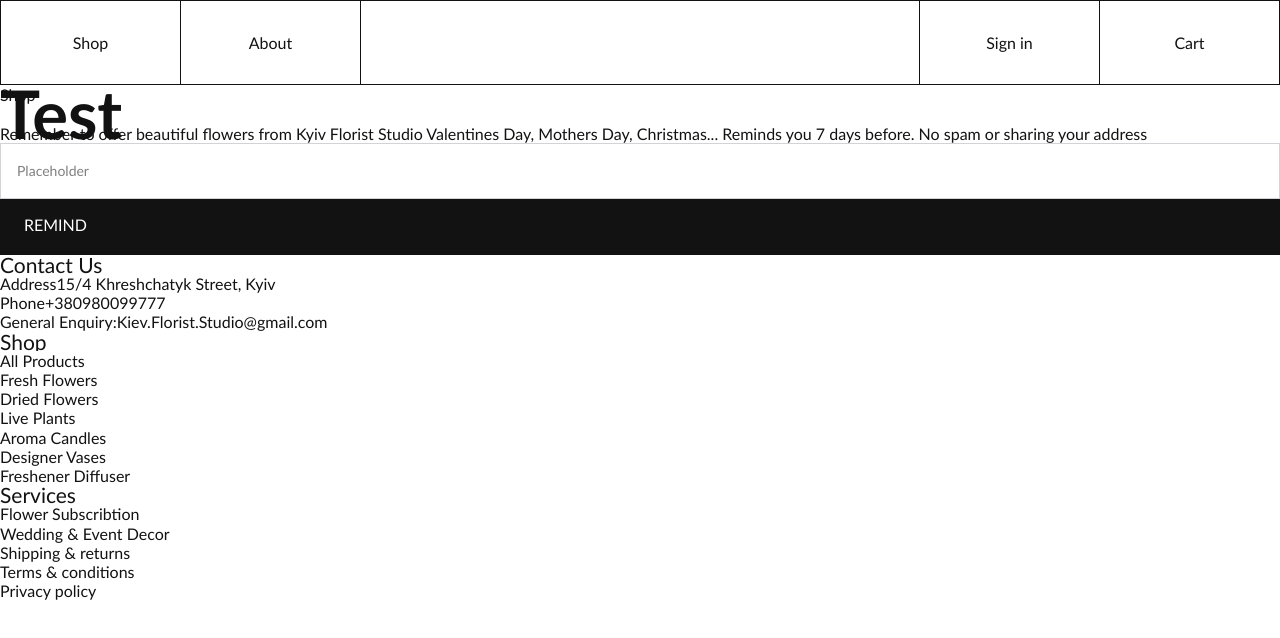
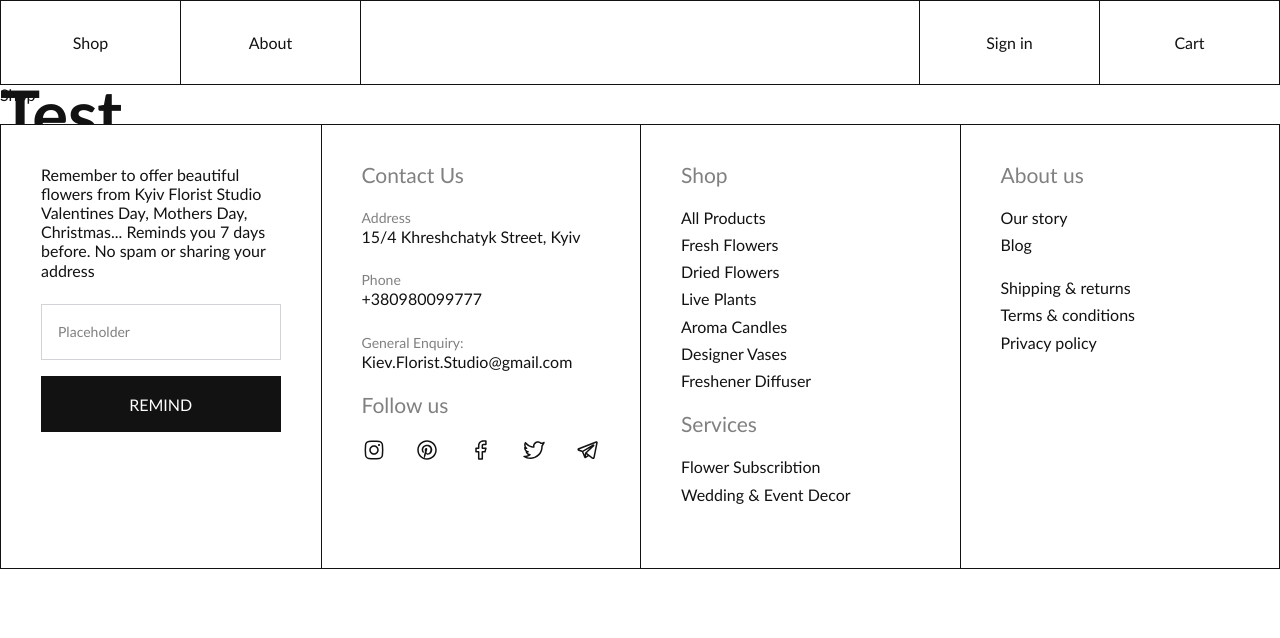
Before and after one commit to Pascal-Adrian/luxe_bouquets, a React (Vite) app: page /shop in a window 1280 px wide. Shown: the top 638 px of the page. Built offline with nearby package versions, Linux system fonts and the light colour scheme.

Commit message:
finish footer styling

```diff
--- a/src/components/Footer/Footer.tsx
+++ b/src/components/Footer/Footer.tsx
@@ -1,10 +1,11 @@
 import { Link } from "react-router-dom";
 import LegalInfo from "../LegalInfo/LegalInfo";
+import SocialLinks from "../SocialLinks/SocialLinks";
 
 function Footer() {
   return (
     <footer>
-      <div className="footer-reminder">
+      <div className="footer-reminder footer-cell">
         <p>
           Remember to offer beautiful flowers from Kyiv Florist Studio
           Valentines Day, Mothers Day, Christmas... Reminds you 7 days before.
@@ -13,30 +14,33 @@ function Footer() {
         <input type="email" placeholder="Placeholder" />
         <button className="footer-button">Remind</button>
       </div>
-      <div className="footer-contact">
+      <div className="footer-contact footer-cell">
         <h5>Contact Us</h5>
         <ul>
           <li>
-            Address
+            <p>Address</p>
             <a href="https://maps.app.goo.gl/ik39pitBLAHtpHYW9" target="_blank">
               15/4 Khreshchatyk Street, Kyiv
             </a>
           </li>
           <li>
-            {" "}
-            Phone
+            <p>Phone</p>
             <a href="tel:+380980099777">+380980099777</a>
           </li>
-          <li>
-            General Enquiry:
+          <li className="footer-contact-inquiry">
+            <p>General Enquiry:</p>
             <a href="mailto:Kiev.Florist.Studio@gmail.com">
               Kiev.Florist.Studio@gmail.com
             </a>
           </li>
         </ul>
+        <div>
+          <h5>Follow us</h5>
+          <SocialLinks />
+        </div>
       </div>
-      <div className="footer-shop-services">
-        <div className="footer-shop">
+      <div className="footer-shop-services footer-cell">
+        <div>
           <h5>Shop</h5>
           <ul>
             <li>
@@ -62,7 +66,7 @@ function Footer() {
             </li>
           </ul>
         </div>
-        <div className="footer-services">
+        <div>
           <h5>Services</h5>
           <ul>
             <li>
@@ -73,7 +77,18 @@ function Footer() {
             </li>
           </ul>
         </div>
-        <LegalInfo className="footer-legals" />
+      </div>
+      <div className="footer-about-legal footer-cell">
+        <h5>About us</h5>
+        <ul>
+          <li>
+            <Link to="/">Our story</Link>
+          </li>
+          <li>
+            <Link to="/">Blog</Link>
+          </li>
+        </ul>
+        <LegalInfo />
       </div>
     </footer>
   );
--- a/src/components/Footer/_footer.scss
+++ b/src/components/Footer/_footer.scss
@@ -1,3 +1,91 @@
-.footer-button {
-    @include primary-button;
+footer {
+    width: 100%;
+    display: flex;
+    flex-direction: row;
+    flex-wrap: wrap;
+    border: $border;
+
+    h5 {
+        margin-bottom: 24px;
+        color: $gray;
+    }
+
+    ul {
+        margin-bottom: 24px;
+    }
+
+    .footer-cell {
+        width: 25%;
+        padding: 40px;
+    }
+
+    .footer-reminder {
+        input {
+            margin-top: 24px
+        }
+        button {
+            @include primary-button;
+            margin-top: 16px;
+        }
+    }
+
+    .footer-contact {
+        border-left: $border;
+
+        ul {
+            display: flex;
+            flex-direction: column;
+            gap: 24px;
+
+            p {
+                @include caption;
+                color: $gray;
+            }
+        }
+    }
+
+    .footer-shop-services, .footer-about-legal {
+        border-left: $border;
+
+        ul {
+            display: flex;
+            flex-direction: column;
+            gap: 8px;
+        }
+    }
 }
+
+@media only screen and (max-width: 768px) {
+    footer {
+        .footer-cell {
+            width: 50%;
+        }
+
+        .footer-shop-services, .footer-about-legal {
+            border-top: $border;
+        }
+
+        .footer-shop-services {
+            border-left: none;
+        }
+    }
+}
+
+@media only screen and (max-width: 500px) {
+    footer {
+
+        h5 {
+            margin-bottom: 16px;
+        }
+
+        .footer-cell {
+           width: 100%;
+           padding: 40px 16px;
+        }
+
+        .footer-shop-services, .footer-about-legal, .footer-contact {
+            border-top: $border;
+            border-left: none;
+        }
+    }
+}
--- a/src/components/SocialLinks/SocialLinks.tsx
+++ b/src/components/SocialLinks/SocialLinks.tsx
@@ -10,7 +10,14 @@ interface SocialLinksProps {
 
 function SocialLinks({ className }: SocialLinksProps) {
   return (
-    <ul className={`social-links ${className || ""}`}>
+    <ul
+      className={className}
+      style={{
+        display: "flex",
+        flexDirection: "row",
+        justifyContent: "space-between",
+      }}
+    >
       <li>
         <a href="https://www.instagram.com/tomashuk01/" target="_black">
           <InstagramIcon />
--- a/src/components/SocialLinks/_social-links.scss
+++ /dev/null
@@ -1,6 +0,0 @@
-.social-links {
-    width: 100%;
-    display: flex;
-    flex-direction: row;
-    justify-content: space-between;
-}
--- a/src/pages/HomePage.tsx
+++ b/src/pages/HomePage.tsx
@@ -1,9 +1,5 @@
 function HomePage() {
-  return (
-    <div>
-      <p>This is the home page</p>
-    </div>
-  );
+  return <div>This is the home page</div>;
 }
 
 export default HomePage;
--- a/src/styles/_global.scss
+++ b/src/styles/_global.scss
@@ -17,6 +17,10 @@ a {
     color: inherit;
 }
 
+ul {
+    list-style: none;
+}
+
 button {
     border: none;
     border-radius: 0;
@@ -25,7 +29,8 @@ button {
     min-width: 175px;
     padding: 16px 24px 14px;
     display: flex;
-    flex-direction: row;
+    align-items: center;
+    justify-content: center;
     gap: 8px;
 
     @media only screen and (max-width: 375px) {
--- a/src/styles/styles.scss
+++ b/src/styles/styles.scss
@@ -4,5 +4,4 @@
 @import 'global';
 @import 'src/components/Navbar/navbar';
 @import 'src/components/Footer/footer';
-@import 'src/components/SocialLinks/social-links';
 @import 'src/components/LegalInfo/_legal-info';
```
Also changed, not shown: src/components/ShopNavigator/ShopNavigator.tsx (added), src/components/ShopNavigator/_shop-navigator.scss (added).
